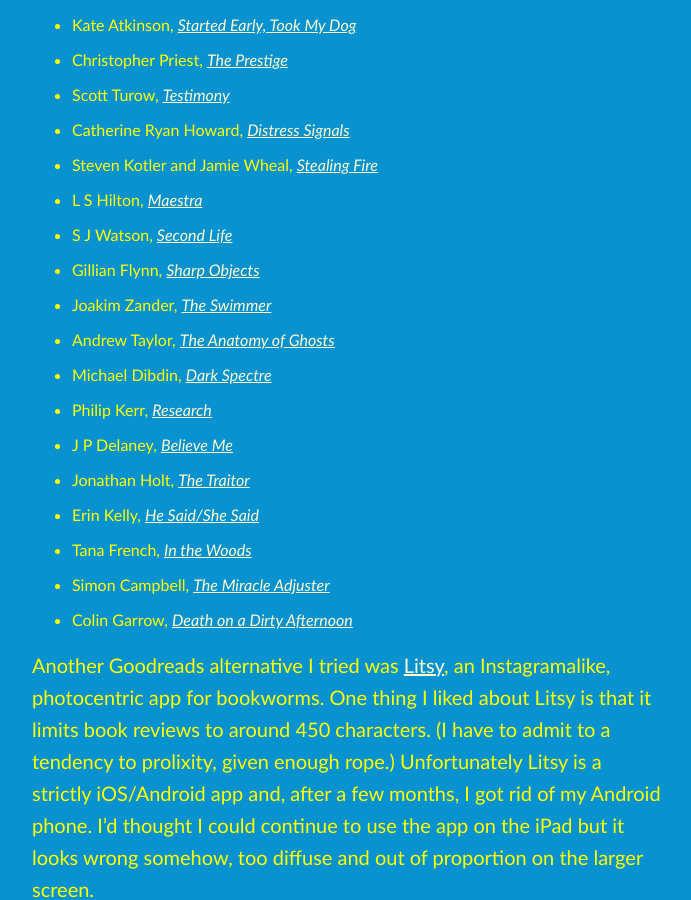
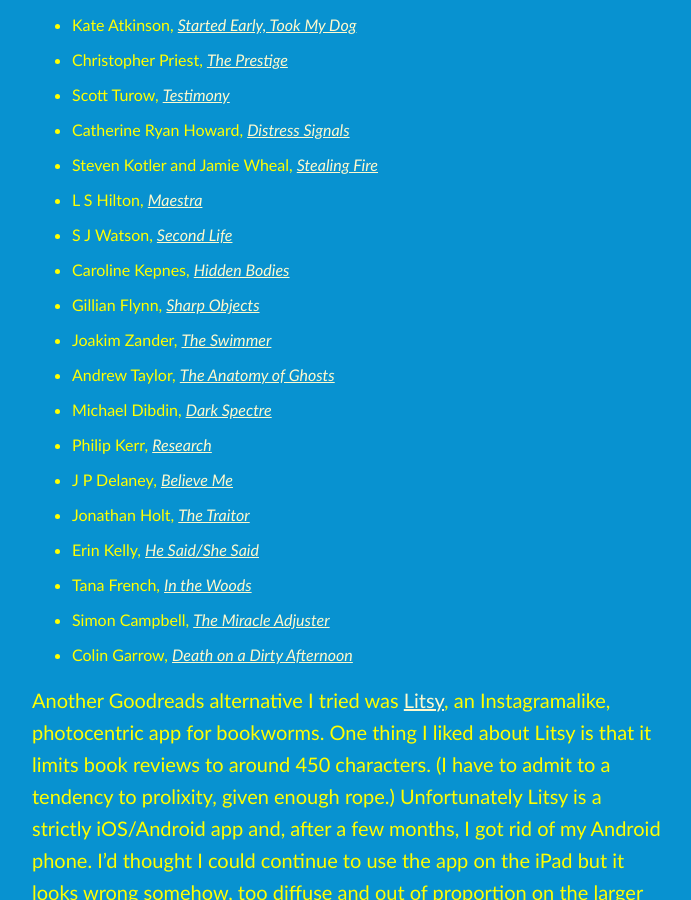
Before and after one commit to artkavanagh/github.io, a Jekyll site: the page book-reviews.html, which Jekyll copies as it is, in a window 1280 px wide and 900 px high, scrolled down 955 px. Shown: the whole window, without its empty margins (292-983 px from the left). Built offline with Jekyll 4.4.1, drawn with Linux system fonts in a browser that asks for light colours.

Commit message:
Update book-reviews.html

```diff
--- a/book-reviews.html
+++ b/book-reviews.html
@@ -27,6 +27,7 @@
 <li>Steven Kotler and Jamie Wheal, <a href="https://www.artkavanagh.ie/stealing-fire-review.html"><cite>Stealing Fire</cite></a></li>
 <li>L S Hilton, <a href="https://www.artkavanagh.ie/maestra-review.html"><cite>Maestra</cite></a></li>
 <li>S J Watson, <a href="https://www.artkavanagh.ie/second-life-review.html"><cite>Second Life</cite></a></li>
+<li>Caroline Kepnes, <a href="https://www.artkavanagh.ie/kepnes-hidden-bodies-review.html"><cite>Hidden Bodies</cite></a></li>
 <li>Gillian Flynn, <a href="https://www.artkavanagh.ie/sharp-objects-review.html"><cite>Sharp Objects</cite></a></li>
 <li>Joakim Zander, <a href="https://www.artkavanagh.ie/zander-swimmer.html"><cite>The Swimmer</cite></a></li>
 <li>Andrew Taylor, <a href="https://www.artkavanagh.ie/andrew-taylor-anatomy-ghosts.html"><cite>The Anatomy of Ghosts</cite></a></li>
```
